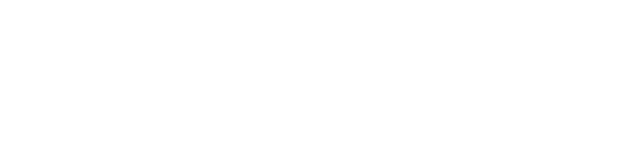
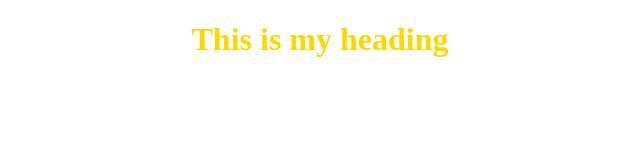
Before and after one commit to ShubhamKamboj257/Zero_to_full_Stack, a plain HTML site: page CSS FULL STACK/INTERNAL CSS/index.html in a window 1280 px wide. Shown: the whole page, without its empty margins (320-960 px from the left). Drawn offline with Linux system fonts and the light colour scheme.

Commit message:
h1 added

```diff
--- a/CSS FULL STACK/INTERNAL CSS/index.html
+++ b/CSS FULL STACK/INTERNAL CSS/index.html
@@ -5,3 +5,4 @@
   </head>
   <!-- example of Inline CSS -->
       <body>
+        <h1 style="color:gold ;text-align:center ;"> This is my heading</h1>
```
